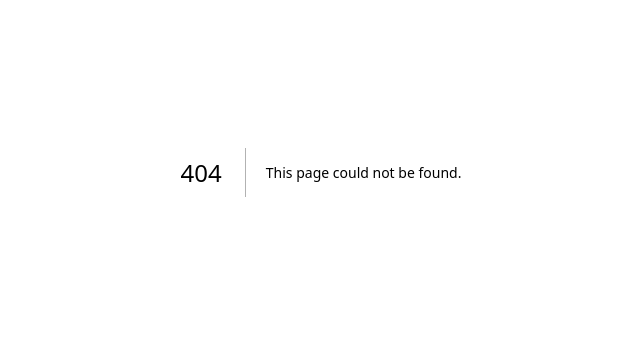
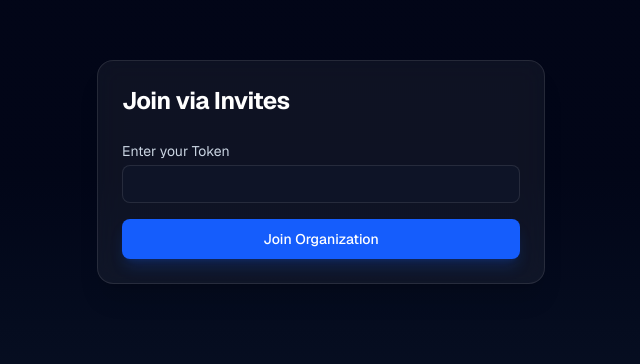
Before and after one commit to iamapoorv476/SaaS-Project, a Next.js app in the folder my-app/: page /onboarding/join in a window 1280 px wide. Before the commit this address had no page. Shown: the part 228-592 px from the top of the page, without its empty margins (319-959 px from the left). Built offline with nearby package versions, Linux system fonts and the light colour scheme.

Commit message:
Added dashboard/[orgId]/page.tsx and updated create-org code

```diff
--- /dev/null
+++ b/my-app/app/dashboard/[orgId]/page.tsx
@@ -0,0 +1,123 @@
+import Link from "next/link";
+import { redirect } from "next/navigation";
+import { getSupabaseClient,getSupabaseAdmin } from "@/app/lib/billing/supabase/server";
+
+export default async function  OrgDashboardPage ({
+    params,
+
+}:{
+    params:Promise <{orgId: string}>;
+}) {
+    const {orgId} = await params;
+
+    const supabase = await getSupabaseClient();
+    const {
+        data: {user},
+    } = await supabase.auth.getUser();
+
+    if(!user){
+        redirect("/auth/login");
+    }
+    const admin = await getSupabaseAdmin();
+
+    const {data: membership, error: membershipError}=  await admin
+           .from("members")
+           .select("role, organizations(id, name, slug)")
+           .eq("organization_id",orgId)
+           .eq("user_id",user.id)
+           .single();
+
+    console.log("Membership query result:", { membership, membershipError });
+
+    if (membershipError || !membership?.organizations) {
+    return (
+      <div className="max-w-3xl mx-auto mt-20 p-10 rounded-2xl border border-white/10 bg-white/5 backdrop-blur-sm">
+        <h1 className="text-2xl font-bold text-white">Access denied</h1>
+        <p className="text-slate-400 mt-2">
+          You don’t have permission to access this organization.
+        </p>
+        {membershipError && (
+          <p className="text-rose-400 text-sm mt-2">
+            Error: {membershipError.message}
+          </p>
+        )}
+        <Link
+          href="/dashboard"
+          className="inline-block mt-6 px-4 py-2 bg-blue-600 hover:bg-blue-500 text-white rounded-lg text-sm font-medium transition"
+        >
+          Back to dashboard
+        </Link>
+      </div>
+    );
+  }
+
+  const org = membership.organizations as any;
+  const role = membership.role
+
+  return(
+    <div className="space-y-6 max-w-7xl mx-auto p-6">
+        <div className="flex flex-col sm:flex-row sm:items-center justify-between gap-4">
+            <div>
+                <p className="text-slate-500 text-sm">Workspace</p>
+                <h1 className="text-3xl font-bold text-white tracking-tight">
+                    {org.name}
+                </h1>
+                <p className="text-slate-400 text-sm mt-1">
+                    Role: <span className="text-slate-200">{role}</span>
+                </p>
+            </div>
+
+            <div className="flex gap-3">
+                <Link
+                   href={`/dashboard/${orgId}/members`}
+                   className="px-4 py-2 bg-slate-800 hover:bg-slate-700 text-white text-sm font-medium rounded-lg transition border border-white/10"
+                >
+                    Invite Members
+                </Link>
+
+                <Link
+                   href={`/dashboard/${orgId}/projects`}
+                   className="px-4 py-2 bg-blue-600 hover:bg-blue-500 text-white text-sm font-medium rounded-lg transition shadow-lg shadow-blue-600/20"
+                >
+                    New Project
+                   </Link>
+            </div>
+        </div>
+
+        <div className="grid grid-cols-1 md:grid-cols-3 gap-6">
+        <StatCard title="Projects" value="--" subtext="coming soon" />
+        <StatCard title="Members" value="--" subtext="coming soon" />
+        <StatCard title="Plan" value="--" subtext="coming soon" />
+       </div>
+
+       <div className="rounded-2xl border border-white/10 bg-white/5 p-6 backdrop-blur-sm">
+        <h2 className="text-white font-semibold">Next steps</h2>
+        <ul className="mt-3 space-y-2 text-slate-400 text-sm list-disc pl-5">
+          <li>Create your first project</li>
+          <li>Invite team members</li>
+          <li>Upgrade plan if you hit limits</li>
+        </ul>
+      </div>
+
+    </div>
+  )
+}
+
+function StatCard({
+    title,
+    value,
+    subtext,
+}:{
+    title: string;
+    value: string;
+    subtext: string;
+}
+){
+  return (
+    <div className="p-6 rounded-2xl border border-white/10 bg-white/5 backdrop-blur-sm">
+      <p className="text-slate-400 text-sm">{title}</p>
+      <p className="text-3xl font-bold text-white mt-2">{value}</p>
+      {subtext && <p className="text-xs text-slate-500 mt-1">{subtext}</p>}
+    </div>
+  );
+}
--- a/my-app/app/onboarding/create-org/page.tsx
+++ b/my-app/app/onboarding/create-org/page.tsx
@@ -45,7 +45,7 @@ export default  function CreateOrgPage(){
               return;
             }
 
-            router.push("/dashboard");
+            router.push(`/dashboard/${data.organization.id}`);
             router.refresh();
 
         }
--- /dev/null
+++ b/my-app/app/onboarding/join/page.tsx
@@ -0,0 +1,88 @@
+"use client";
+
+import { useState } from "react";
+import { useRouter } from "next/navigation";
+
+export default function CreateInvitePage() {
+    const router = useRouter();
+
+    const [token, setToken] = useState("");
+    const [loading, setLoading] = useState(false);
+    const [error, setError] = useState<string | null >(null);
+
+    const onSubmit = async (e: React.FormEvent) => {
+        e.preventDefault();
+        setError(null);
+        if(!token.trim()){
+            setError("Valid Token is required");
+            return;
+        }
+
+        setLoading(true);
+        try{
+            const res = await fetch("/api/org/invites/accept", {
+                method: "POST",
+                headers:{
+                    "Content-Type": "application/json",
+
+                },
+                body: JSON.stringify({
+                    token:token.trim(),
+
+                })
+            })
+            const data = await res.json();
+            if(!res.ok){
+                setError(data?.error || "Failed to Join Invite")
+                return;
+            }
+            router.push("/dashboard");
+            router.refresh();
+        }
+        catch(err: any){
+            setError("Something went wrong");
+        }
+        finally{
+            setLoading(false);
+        }
+    }
+    return (
+        <div className="min-h-screen flex items-center justify-center bg-gradient-to-b from-slate-950 via-slate-950 to-slate-900 px-4">
+            <div className="w-full max-w-md rounded-2xl border border-white/10 bg-white/5 p-6 backdrop-blur-md shadow-xl">
+                  <h1 className="text-2xl font-bold text-white tracking-tight">
+                    Join via Invites
+                </h1>
+
+                <form onSubmit={onSubmit} className="mt-6 space-y-4">
+                    <div>
+                        <label className="block text-sm text-slate-300 mb-1">
+                            Enter your Token
+                        </label>
+                        <input
+                           type = "text"
+                           value = {token}
+                           onChange={(e)=>{
+                            const v = e.target.value.trim();
+                            setToken(v);
+                           }}
+                           className="w-full rounded-lg bg-slate-900/60 border border-white/10 text-white px-3 py-2 text-sm outline-none focus:border-blue-500/50"
+                        />
+                    </div>
+                    {error && (
+                        <div className="rounded-lg border border-rose-500/20 bg-rose-500/10 text-rose-200 text-sm px-3 py-2">
+                            {error}
+                        </div>
+                    )}
+                    <button
+            type="submit"
+            disabled={loading}
+            className="w-full px-4 py-2.5 bg-blue-600 hover:bg-blue-500 disabled:opacity-60 disabled:cursor-not-allowed text-white text-sm font-medium rounded-lg transition shadow-lg shadow-blue-600/20"
+          >
+             {loading ? "Joining..." : "Join Organization"}
+
+          </button>
+                </form>
+            </div>
+        </div>
+    )
+}
```
